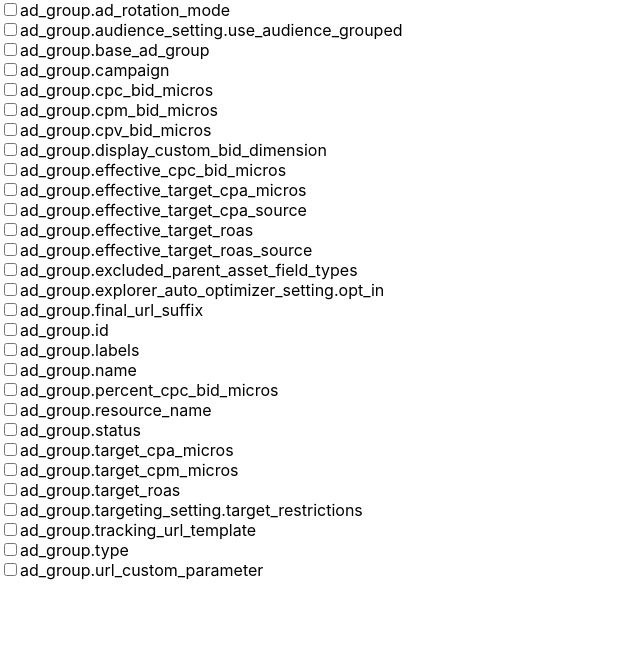
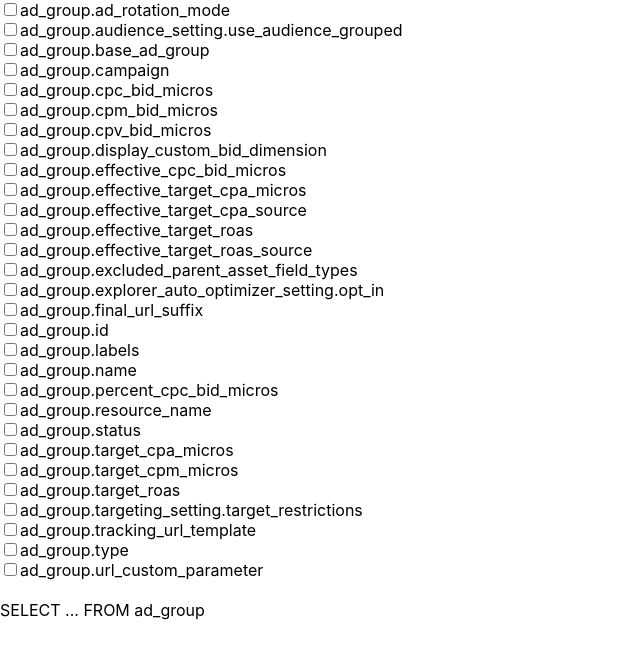
Before and after one commit to richardimaoka/gaql-builder-clone, a React (Create React App) app in the folder client/: page / in a window 1280 px wide. Shown: the top 658 px of the page, without its empty margins (0-640 px from the left). Built offline with nearby package versions, Linux system fonts and the light colour scheme.

Commit message:
GAQL box

```diff
--- a/client/src/App.js
+++ b/client/src/App.js
@@ -58,6 +58,7 @@ function App() {
 
   return (
     <div>
+      <div style={{ marginBottom: "20px" }}>
         {Object.keys(attributeResourceFields).map((fieldName, index) => {
           const checked = attributeResourceFields[fieldName].checked;
           return (
@@ -70,6 +71,8 @@ function App() {
           );
         })}
       </div>
+      <div>SELECT ... FROM ad_group</div>
+    </div>
   );
 }
 
```
Lines whose indentation alone changed are shown as unchanged.
